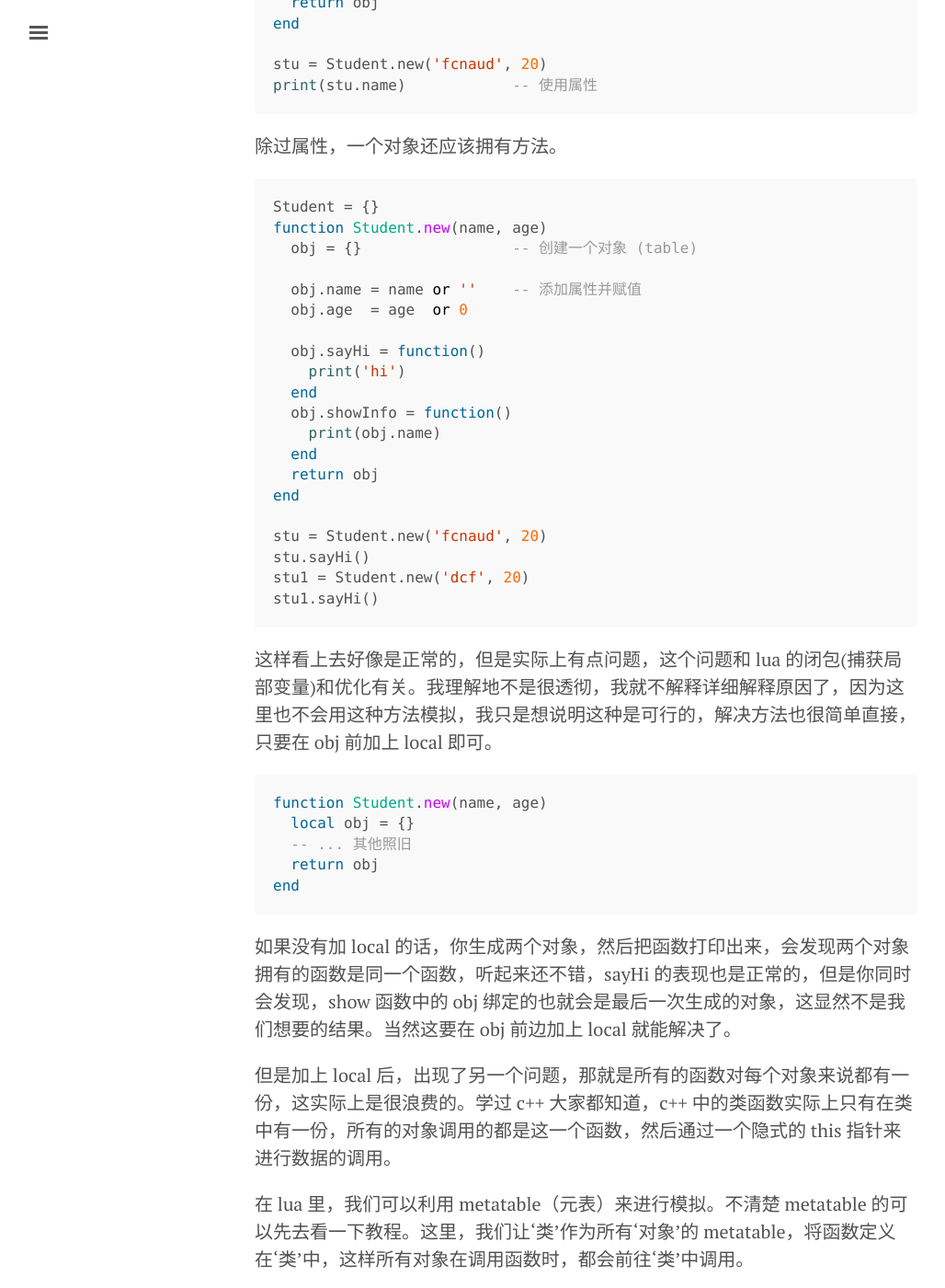
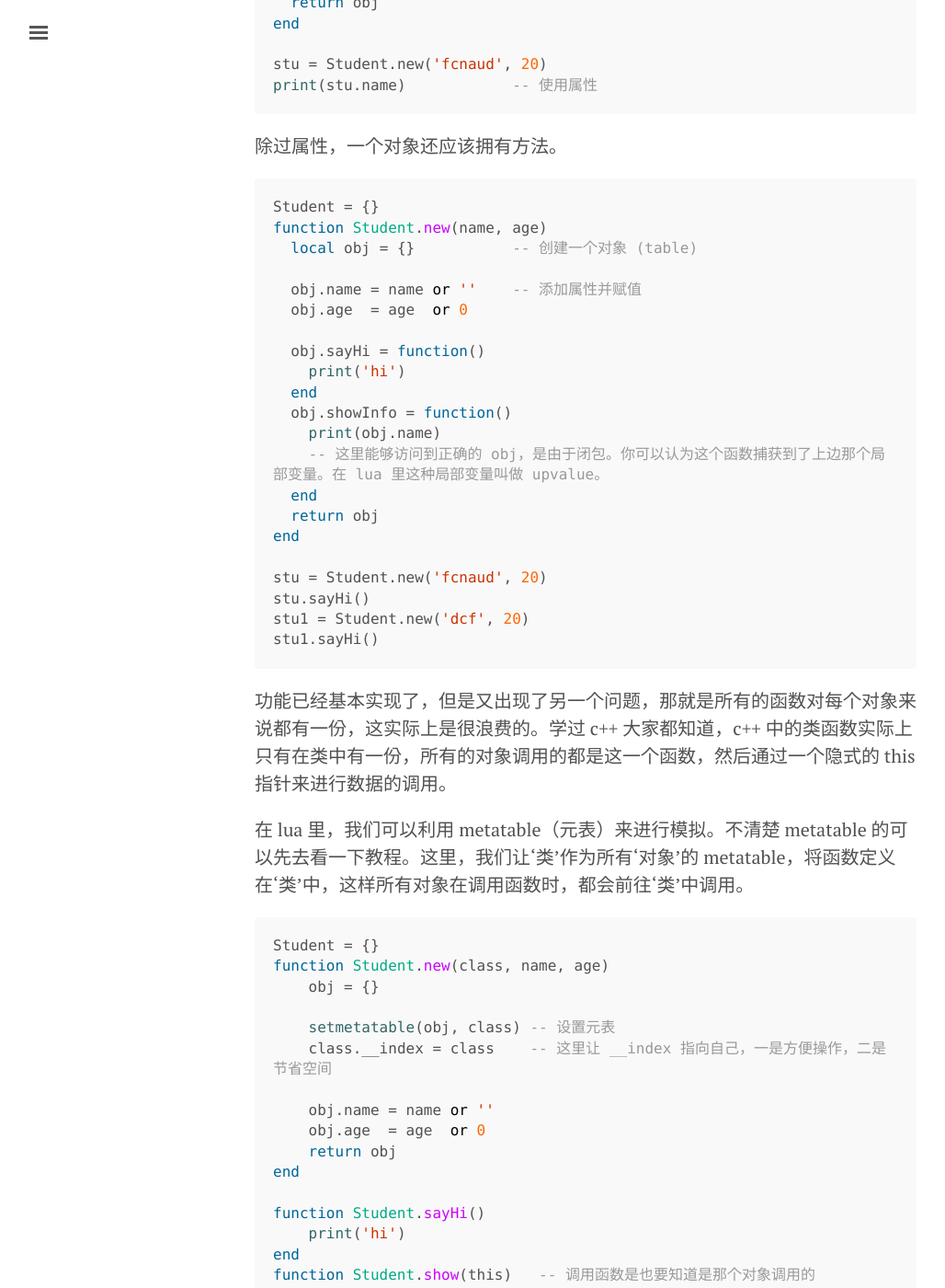
Before and after one commit to fcnaud/blog, a Jekyll site: the page built from _posts/2017-08-27-lua-oo.md, in a window 1280 px wide and 1400 px high, scrolled down 754 px. Shown: the whole window at 92% size, without its empty margins (3-1031 px from the left). Built offline with Jekyll 4.4.1, drawn with Linux system fonts in a browser that asks for light colours; comment, search, counter and statistics services are not loaded.

Commit message:
修改文章中的错误

````diff
--- a/_posts/2017-08-27-lua-oo.md
+++ b/_posts/2017-08-27-lua-oo.md
@@ -38,6 +38,7 @@ function Student.new(name, age)
   end
   obj.showInfo = function()
     print(obj.name)
+    -- 这里能够访问到正确的 obj，是由于闭包。你可以认为这个函数捕获到了上边那个局部变量。在 lua 里这种局部变量叫做 upvalue。
   end
   return obj
 end
@@ -48,17 +49,7 @@ stu1 = Student.new('dcf', 20)
 stu1.sayHi()
 ```
 
-这样看上去好像是正常的，但是实际上有点问题，这个问题和 lua 的闭包(捕获局部变量)和优化有关。我理解地不是很透彻，我就不解释详细解释原因了，因为这里也不会用这种方法模拟，我只是想说明这种是可行的，解决方法也很简单直接，只要在 obj 前加上 local 即可。
-``` lua
-function Student.new(name, age)
-  local obj = {}
-  -- ... 其他照旧
-  return obj
-end
-```
-如果没有加 local 的话，你生成两个对象，然后把函数打印出来，会发现两个对象拥有的函数是同一个函数，听起来还不错，sayHi 的表现也是正常的，但是你同时会发现，show 函数中的 obj 绑定的也就会是最后一次生成的对象，这显然不是我们想要的结果。当然这要在 obj 前边加上 local 就能解决了。
-
-但是加上 local 后，出现了另一个问题，那就是所有的函数对每个对象来说都有一份，这实际上是很浪费的。学过 c++ 大家都知道，c++ 中的类函数实际上只有在类中有一份，所有的对象调用的都是这一个函数，然后通过一个隐式的 this 指针来进行数据的调用。
+功能已经基本实现了，但是又出现了另一个问题，那就是所有的函数对每个对象来说都有一份，这实际上是很浪费的。学过 c++ 大家都知道，c++ 中的类函数实际上只有在类中有一份，所有的对象调用的都是这一个函数，然后通过一个隐式的 this 指针来进行数据的调用。
 
 在 lua 里，我们可以利用 metatable（元表）来进行模拟。不清楚 metatable 的可以先去看一下教程。这里，我们让‘类’作为所有‘对象’的 metatable，将函数定义在‘类’中，这样所有对象在调用函数时，都会前往‘类’中调用。
 
````
Also changed, not shown: other parts of _posts/2017-08-27-lua-oo.md (+2 -2 lines).
